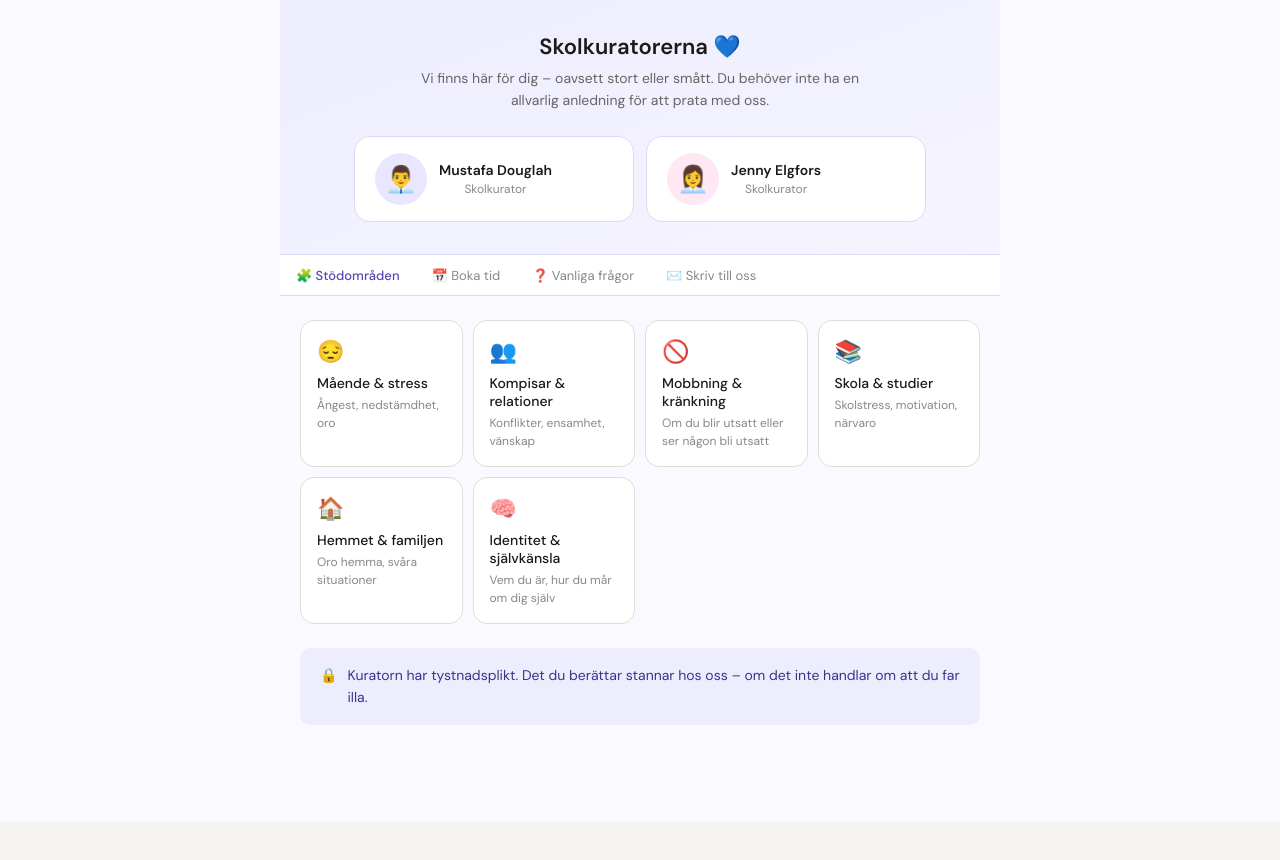
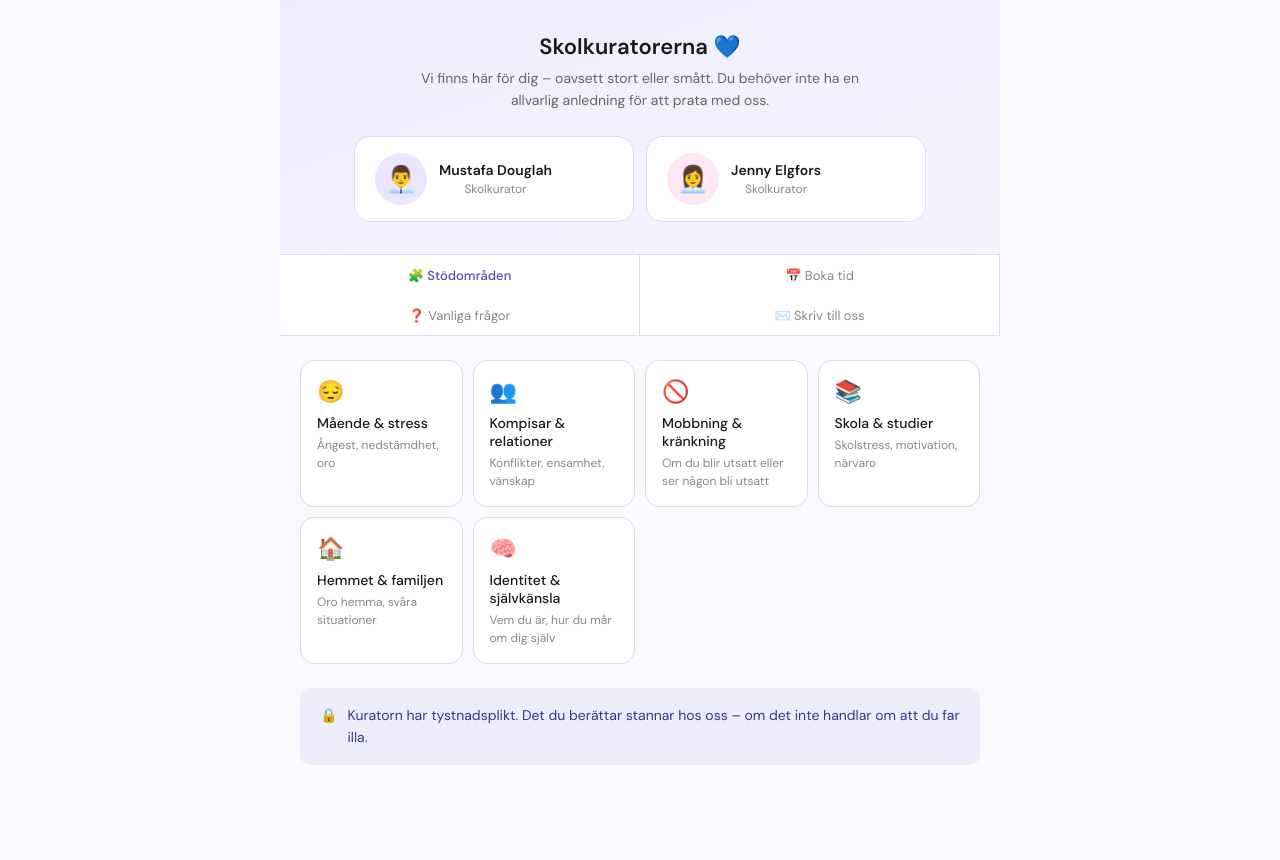
Before and after one commit to Mdouglah/Kuratorn-, a React (Vite) app: page / in a window 1280 px wide. Before the commit the page ends 821 px from the top, so only its background shows below. Built offline with nearby package versions, Linux system fonts and the light colour scheme.

Commit message:
Update App.jsx

```diff
--- a/src/App.jsx
+++ b/src/App.jsx
@@ -107,7 +107,7 @@ const categories = [
       'Undvik att jämföra dig med vad du ser på sociala medier – det är inte verkligheten.',
       'Skriv ner vad du är bra på och vad du gillar – fokusera på det.',
       'Om du funderar på din könsidentitet eller sexualitet – det finns stöd och information.',
-      'Prata med kuratorn om det är jobbigt – vi har tystnadsplikt. Det du berättar stannar hos oss, om det inte handlar om att du far illa.',
+      'Prata med kuratorn om det känns tungt – det är helt konfidentiellt.',
     ],
     links: [
       { text: 'RFSL Ungdom – om identitet', url: 'https://www.rfslungdom.se' },
@@ -163,12 +163,13 @@ const s = {
   kuratorAvatar: { width: 52, height: 52, borderRadius: '50%', display: 'flex', alignItems: 'center', justifyContent: 'center', fontSize: 26, flexShrink: 0 },
   kuratorName: { fontSize: 14, fontWeight: 600, color: '#1a1a1a', marginBottom: 2 },
   kuratorTitle: { fontSize: 12, color: '#888' },
-  tabs: { display: 'flex', gap: 0, borderBottom: `1px solid ${PURPLE_MID}`, overflowX: 'auto', background: '#fff' },
+  tabs: { display: 'grid', gridTemplateColumns: '1fr 1fr', gap: 0, borderBottom: `1px solid ${PURPLE_MID}`, background: '#fff' },
   tab: (a) => ({
-    padding: '12px 16px', fontSize: 13, color: a ? PURPLE : '#888', cursor: 'pointer',
+    padding: '12px 8px', fontSize: 13, color: a ? PURPLE : '#888', cursor: 'pointer',
     borderBottom: a ? `2px solid ${PURPLE}` : '2px solid transparent', marginBottom: -1,
     background: 'none', border: 'none', fontWeight: a ? 500 : 400,
-    fontFamily: 'DM Sans, sans-serif', whiteSpace: 'nowrap', flexShrink: 0,
+    fontFamily: 'DM Sans, sans-serif', textAlign: 'center', width: '100%',
+    borderRight: '1px solid #e0ddd6',
   }),
   content: { padding: '1.5rem 1.25rem' },
   grid: { display: 'grid', gridTemplateColumns: 'repeat(auto-fit, minmax(150px, 1fr))', gap: 10, marginBottom: '1.5rem' },
```
